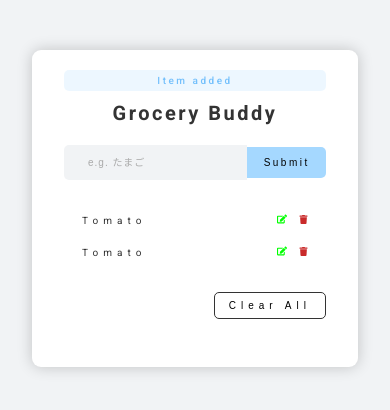
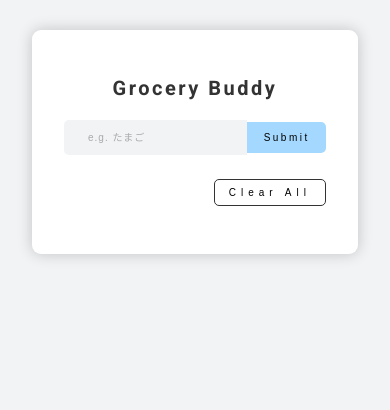
Before and after one commit to MassMatsu/react-grocery-buddy, a React (Create React App) app: page / in a window 390 px wide. Shown: the top 410 px of the page. Built offline with nearby package versions, Linux system fonts and the light colour scheme; the HTML template or start-up script is replaced by a standard one.

Commit message:
implemented Form, List, and BtnClearAll component

```diff
--- a/package.json
+++ b/package.json
@@ -10,6 +10,7 @@
     "react-dom": "^17.0.2",
     "react-icons": "^4.2.0",
     "react-scripts": "4.0.3",
+    "react-uuid": "^1.0.2",
     "web-vitals": "^1.1.2"
   },
   "scripts": {
--- a/src/App.js
+++ b/src/App.js
@@ -1,46 +1,53 @@
-import React from 'react';
+import React, { useState, useEffect } from 'react';
+import List from './components/List';
+import Form from './components/Form';
+import BtnClearAll from './components/BtnClearAll'
 
-import { FaEdit, FaTrash } from 'react-icons/fa';
+import uuid from 'react-uuid'
 
 const App = () => {
+  const [item, setItem] = useState('');
+  const [list, setList] = useState([]);
+
+  console.log(item);
+
+  const onFormSubmit = function(e) {
+    e.preventDefault();
+
+    if (!item) return;
+
+    const newItem = {
+      id: uuid(),
+      name: item,
+    };
+    setList([...list, newItem]);
+    setItem('');
+  };
+
+  const onItemRemove = function(id) {
+    const itemToRemove = list.find((item) => item.id === id)
+    if (!itemToRemove) return
+
+    const newList = list.filter((item) => item.id !== itemToRemove.id)
+
+    setList(newList)
+  }
+
+  const onAllClear = function() {
+    setList([])
+  }
+
+
   return (
     <div className='container'>
-      <p className="msg added">Item added</p>
+      <p className='msg'>Item added</p>
       <h1 className='title'>Grocery Buddy</h1>
-      <form className='form'>
-        <input className='input' type='text' placeholder='e.g. たまご' />
-        <button className='btn--submit'>Submit</button>
-      </form>
-      <div className='list-box'>
-        <ul className='list'>
-          <li className='item'>
-            tomato
-            <div className='btn-box'>
-              <button className='btn btn--edit'>
-                <FaEdit />
-              </button>
-              <button className='btn btn--trash'>
-                <FaTrash />
-              </button>
-            </div>
-          </li>
-          <li className='item'>
-            tomato
-            <div className='btn-box'>
-              <button className='btn btn--edit'>
-                <FaEdit />
-              </button>
-              <button className='btn btn--trash'>
-                <FaTrash />
-              </button>
-            </div>
-          </li>
-        </ul>
-      </div>
 
-      <div className='btn-box--clear'>
-        <button className='btn btn--clear'>Clear All</button>
-      </div>
+      <Form item={item} onFormSubmit={onFormSubmit} setItem={setItem} />
+
+      <List items={list} onItemRemove={onItemRemove} />
+
+      <BtnClearAll onAllClear={onAllClear} />
     </div>
   );
 };
--- /dev/null
+++ b/src/components/BtnClearAll.js
@@ -0,0 +1,12 @@
+import React from 'react'
+
+
+const BtnClearAll = ({onAllClear}) => {
+  return (
+    <div className='btn-box--clear'>
+      <button className='btn btn--clear' onClick={onAllClear}>Clear All</button>
+    </div>
+  );
+}
+
+export default BtnClearAll
--- /dev/null
+++ b/src/components/Form.js
@@ -0,0 +1,20 @@
+import React from 'react'
+
+
+const Form = ({item, onFormSubmit, setItem}) => {
+
+  return (
+    <form className='form' onSubmit={onFormSubmit}>
+      <input
+        className='input'
+        type='text'
+        placeholder='e.g. たまご'
+        onChange={(e) => setItem(e.target.value)}
+        value={item}
+      />
+      <button className='btn--submit'>Submit</button>
+    </form>
+  )
+}
+
+export default Form
--- /dev/null
+++ b/src/components/List.js
@@ -0,0 +1,69 @@
+import React from 'react';
+
+import { FaEdit, FaTrash } from 'react-icons/fa';
+
+const List = ({ items, onItemRemove }) => {
+  console.log(items);
+
+  return (
+    <div className='list-box'>
+      <ul className='list'>
+        {items.length > 0 &&
+          items.map((item) => {
+            return (
+              <li className='item' key={item.id}>
+                {item.name}
+                <div className='btn-box'>
+                  <button className='btn btn--edit' >
+                    <FaEdit />
+                  </button>
+                  <button className='btn btn--trash' onClick={() => onItemRemove(item.id)}>
+                    <FaTrash />
+                  </button>
+                </div>
+              </li>
+            );
+          })}
+      </ul>
+    </div>
+  );
+};
+
+// return (
+//   <div className='list-box'>
+//     <ul className='list'>
+//     </ul>
+//   </div>
+// );
+
+/*
+<div className='list-box'>
+      <ul className='list'>
+         <li className='item'>
+          tomato
+          <div className='btn-box'>
+            <button className='btn btn--edit'>
+              <FaEdit />
+            </button>
+            <button className='btn btn--trash'>
+              <FaTrash />
+            </button>
+          </div>
+        </li>
+        <li className='item'>
+          tomato
+          <div className='btn-box'>
+            <button className='btn btn--edit'>
+              <FaEdit />
+            </button>
+            <button className='btn btn--trash'>
+              <FaTrash />
+            </button>
+          </div>
+        </li>
+      </ul>
+    </div>
+
+*/
+
+export default List;
--- a/src/index.css
+++ b/src/index.css
@@ -25,9 +25,9 @@ Paragraph default: 1.6
 
 --- 02 COLOURS
 
-- Primary: #e67e22
-- Tints: #fdf2e9 #fae5d3
-- Shades: #cf711f
+- Primary:#a5d8ff #00ff00 #c92a2a
+- Tints:  #66ff66 #fa5252
+- Shades: #74c0fc
 - Accents:
 - Greys
 #555
@@ -181,6 +181,7 @@ input::placeholder {
 .item {
   padding: 1.2rem 0;
   text-transform: capitalize;
+  font-weight: 400;
   letter-spacing: 0.5rem;
 
   display: flex;
@@ -245,8 +246,8 @@ input::placeholder {
 
 @media screen and (max-width: 767px) {
   .container {
-    padding: 2rem 3.2rem 4.8rem 3.2rem;
-    margin-top: 5rem;
+    padding: 1.5rem 3.2rem 4.8rem 3.2rem;
+    margin-top: 3rem;
   }
 
   .msg {
```
Also changed, not shown: 1 other file (tests, documents, lock files or other folders).
